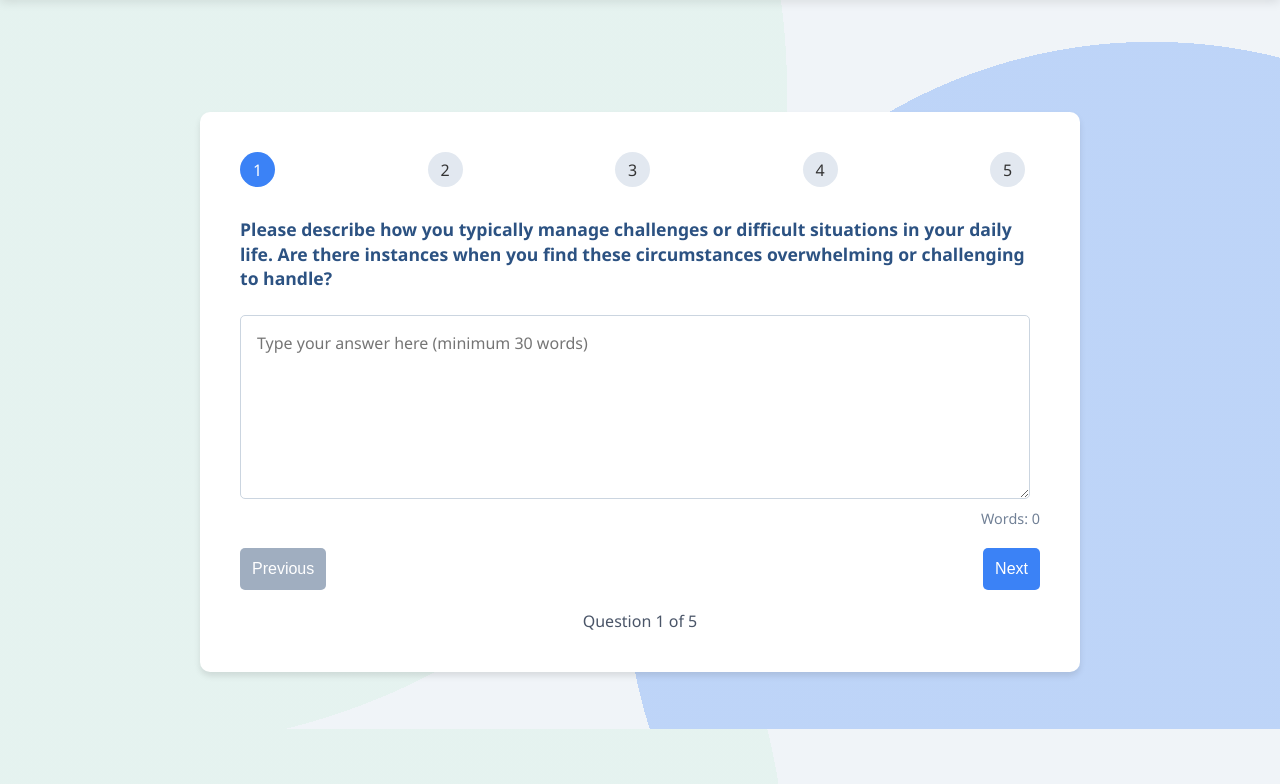
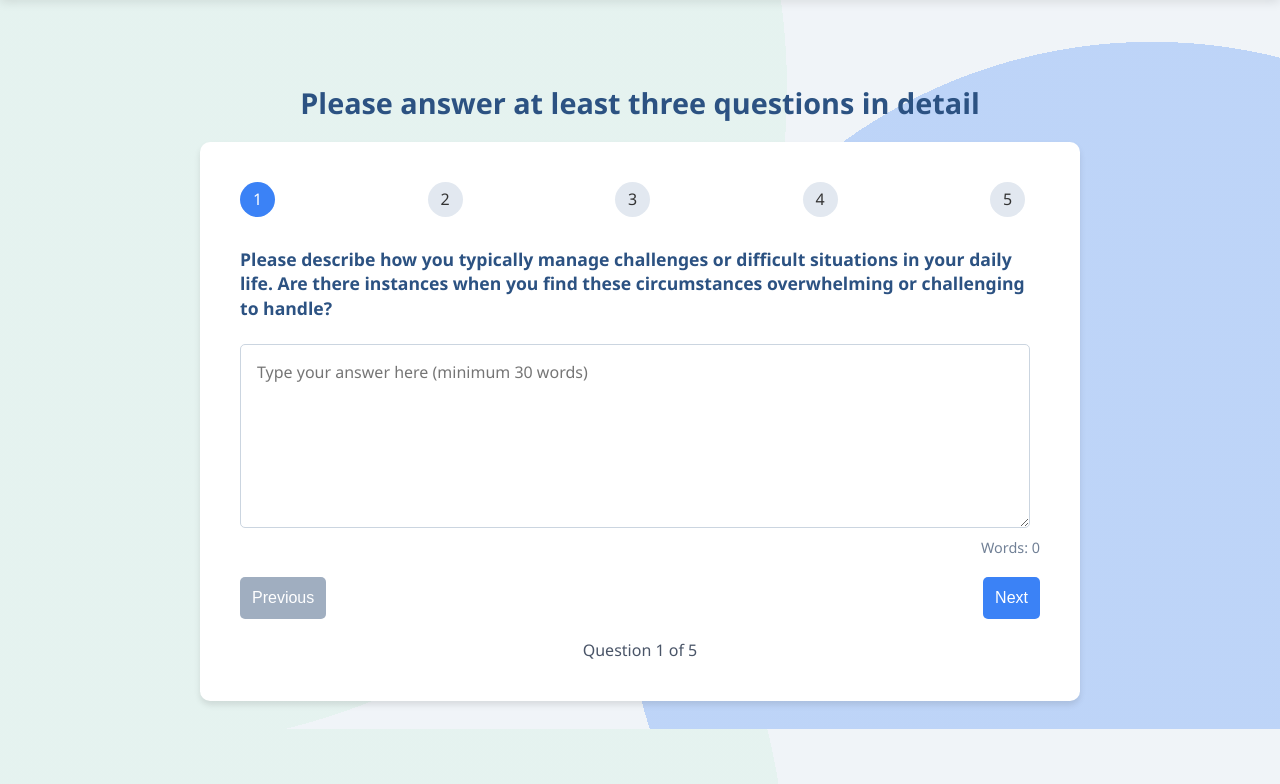
Before and after one commit to JazeBlack/mental-health-datathon, a Flask app: page /abstract2 in a window 1280 px wide. Shown: the part 71-855 px from the top of the page. Run offline with Flask 3, Linux system fonts and the light colour scheme.

Commit message:
Add files via upload

```diff
--- a/Frontend-2.1/templates/abstract2.html
+++ b/Frontend-2.1/templates/abstract2.html
@@ -47,6 +47,7 @@
             align-items: center;
             min-height: calc(100vh - 80px);
             padding: 2rem;
+            flex-direction: column;
         }
         .form-container {
             background-color: white;
@@ -62,6 +63,15 @@
             color: #2c5282;
             font-size: 1.1rem;
             line-height: 1.4;
+        }
+        .instruction {
+            font-size: 1.8rem; /* Increase font size */
+            color: #2c5282;
+            margin-bottom: 20px;
+            text-align: center;
+            padding: 0 20px;
+            font-weight: 600; /* Slightly bold */
+            font-family: 'Segoe UI', Tahoma, Geneva, Verdana, sans-serif; /* Same font as container */
         }
         textarea {
             width: 94.5%;
@@ -145,6 +155,9 @@
         <a href="/" class="home-link">Home</a>
     </header>
     <main>
+        <div class="instruction">
+            Please answer at least three questions in detail
+        </div>
         <div class="form-container">
             <div class="progress" id="progressContainer"></div>
             <form id="questionnaireForm">
@@ -211,9 +224,12 @@
             for (let i = 1; i <= questions.length; i++) {
                 const bubble = document.createElement('div');
                 bubble.textContent = i;
-                if (i <= currentStep) {
+
+                // Only highlight the current question's bubble
+                if (i === currentStep) {
                     bubble.classList.add('active');
                 }
+
                 progressContainer.appendChild(bubble);
             }
         }
```
Also changed, not shown: Frontend-2.1/templates/questionnaire.html (+39 -17 lines).
